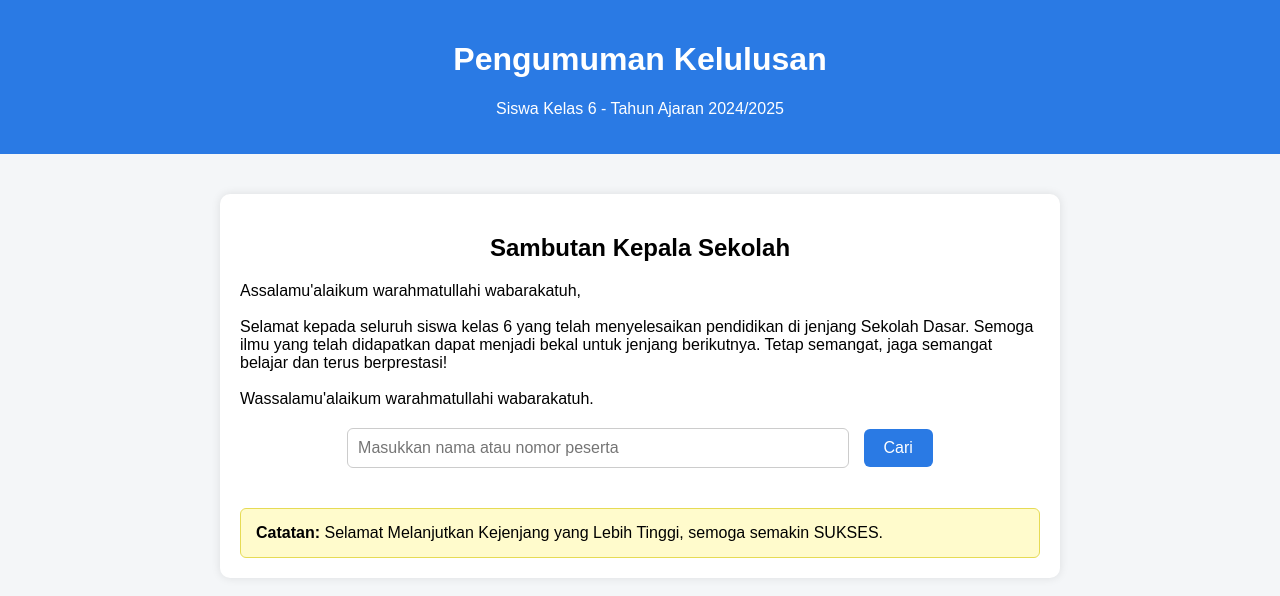
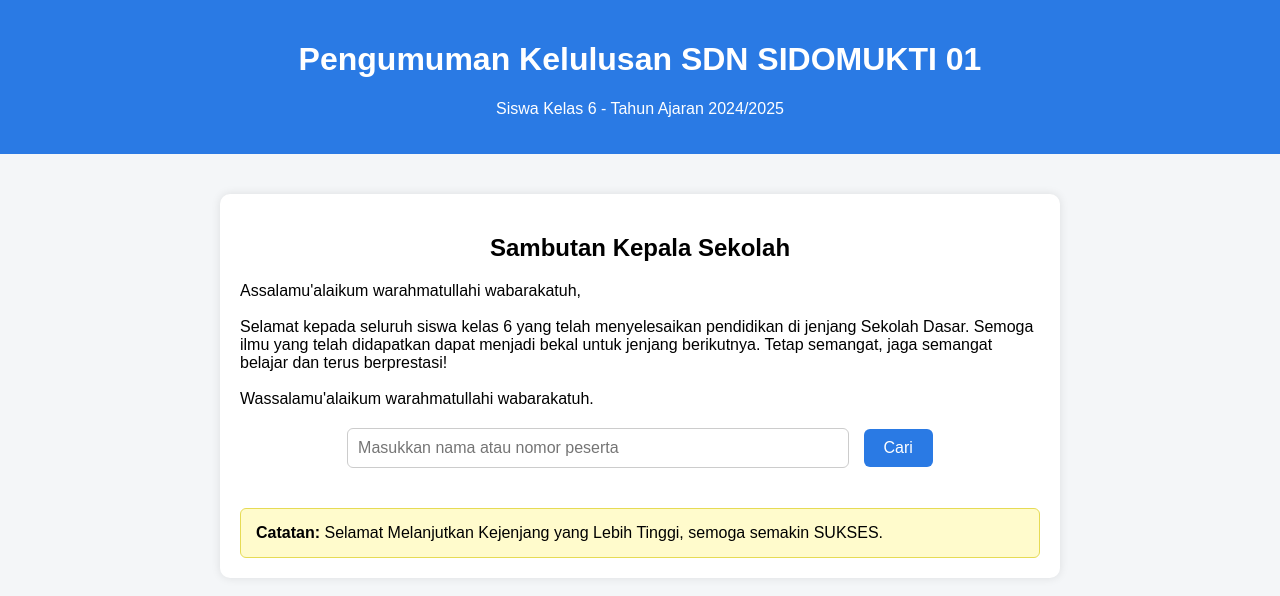
Before and after one commit to pakumam/pengumumankelulusankelas6, a plain HTML site: page index.html in a window 1280 px wide. Drawn offline with Linux system fonts and the light colour scheme.

Commit message:
Update index.html

```diff
--- a/index.html
+++ b/index.html
@@ -75,7 +75,7 @@
 <body>
 
   <header>
-    <h1>Pengumuman Kelulusan</h1>
+    <h1>Pengumuman Kelulusan SDN SIDOMUKTI 01 </h1>
     <p>Siswa Kelas 6 - Tahun Ajaran 2024/2025</p>
   </header>
 
```
